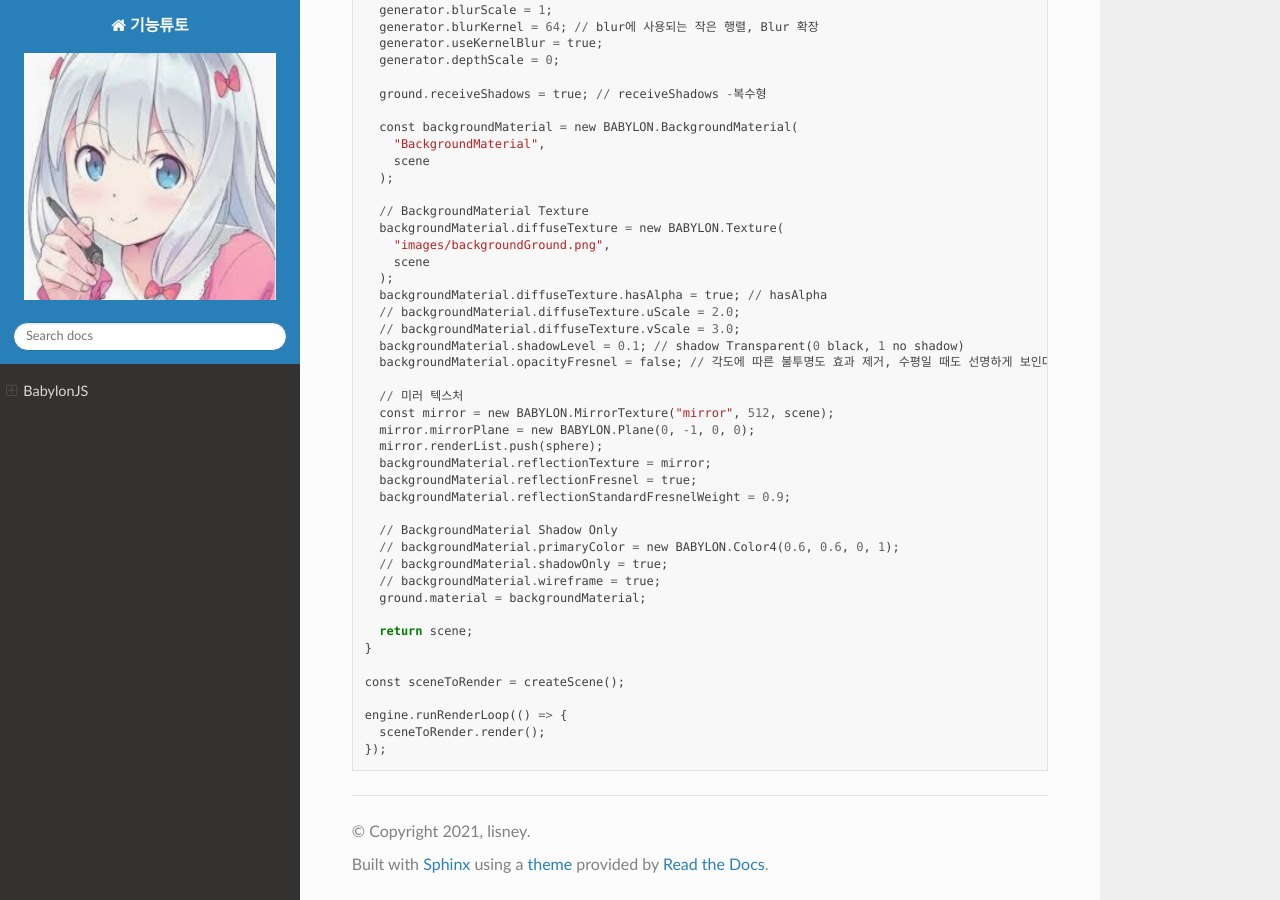
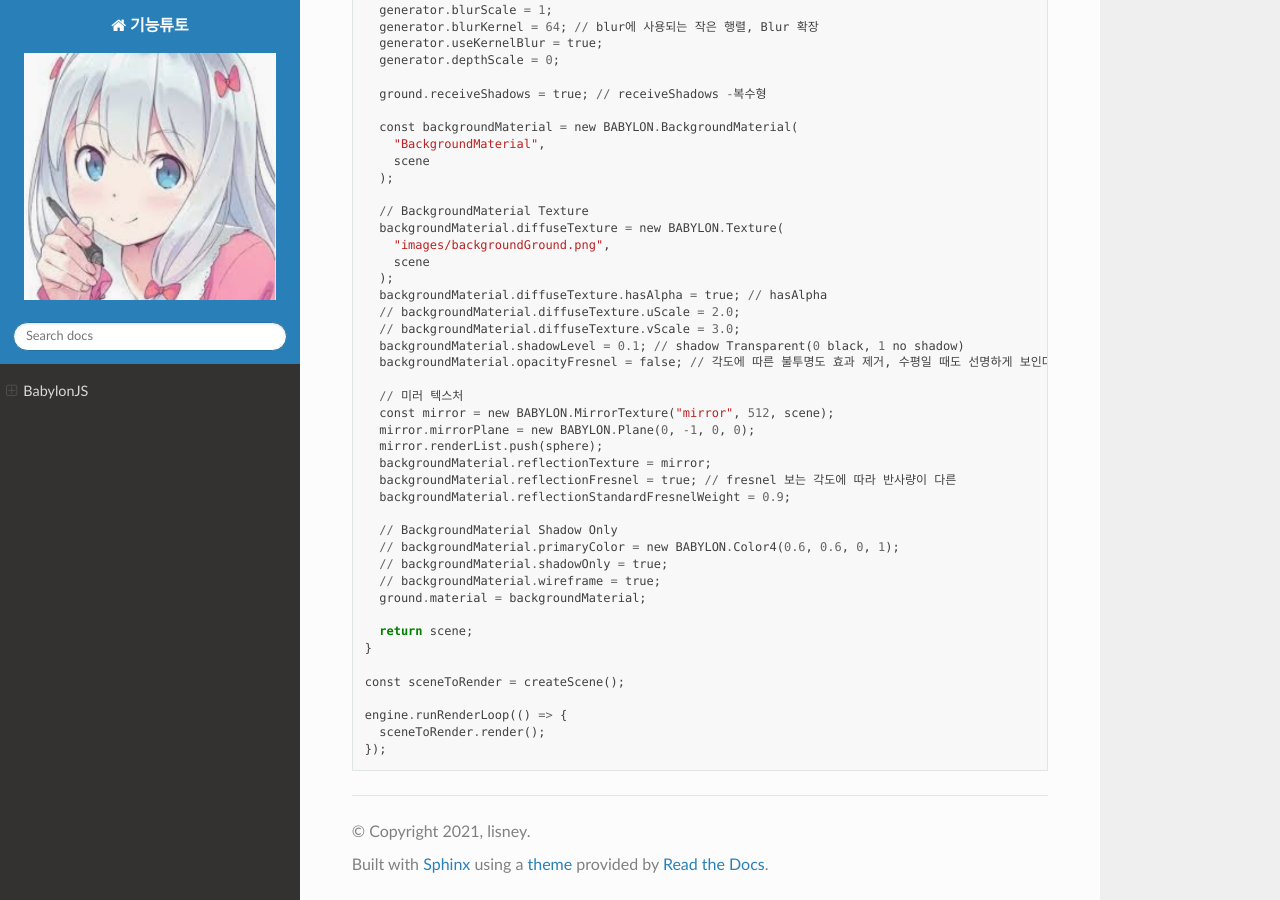
Before and after one commit to lisney/RTD, a Sphinx documentation site: the page built from docs/source/new/babylonjs.md, in a window 1280 px wide and 900 px high, scrolled down 17745 px. Built offline with Sphinx 7.4.7 and the Read the Docs theme 2.0.0, drawn with Linux system fonts in a browser that asks for light colours; pages that are not in the unit, such as notebooks, are missing from menus.

Commit message:
Update babylonjs.md

```diff
--- a/docs/source/new/babylonjs.md
+++ b/docs/source/new/babylonjs.md
@@ -845,7 +845,7 @@ function createScene() {
   mirror.mirrorPlane = new BABYLON.Plane(0, -1, 0, 0);
   mirror.renderList.push(sphere);
   backgroundMaterial.reflectionTexture = mirror;
-  backgroundMaterial.reflectionFresnel = true;
+  backgroundMaterial.reflectionFresnel = true; // fresnel 보는 각도에 따라 반사량이 다른
   backgroundMaterial.reflectionStandardFresnelWeight = 0.9;
 
   // BackgroundMaterial Shadow Only
```
